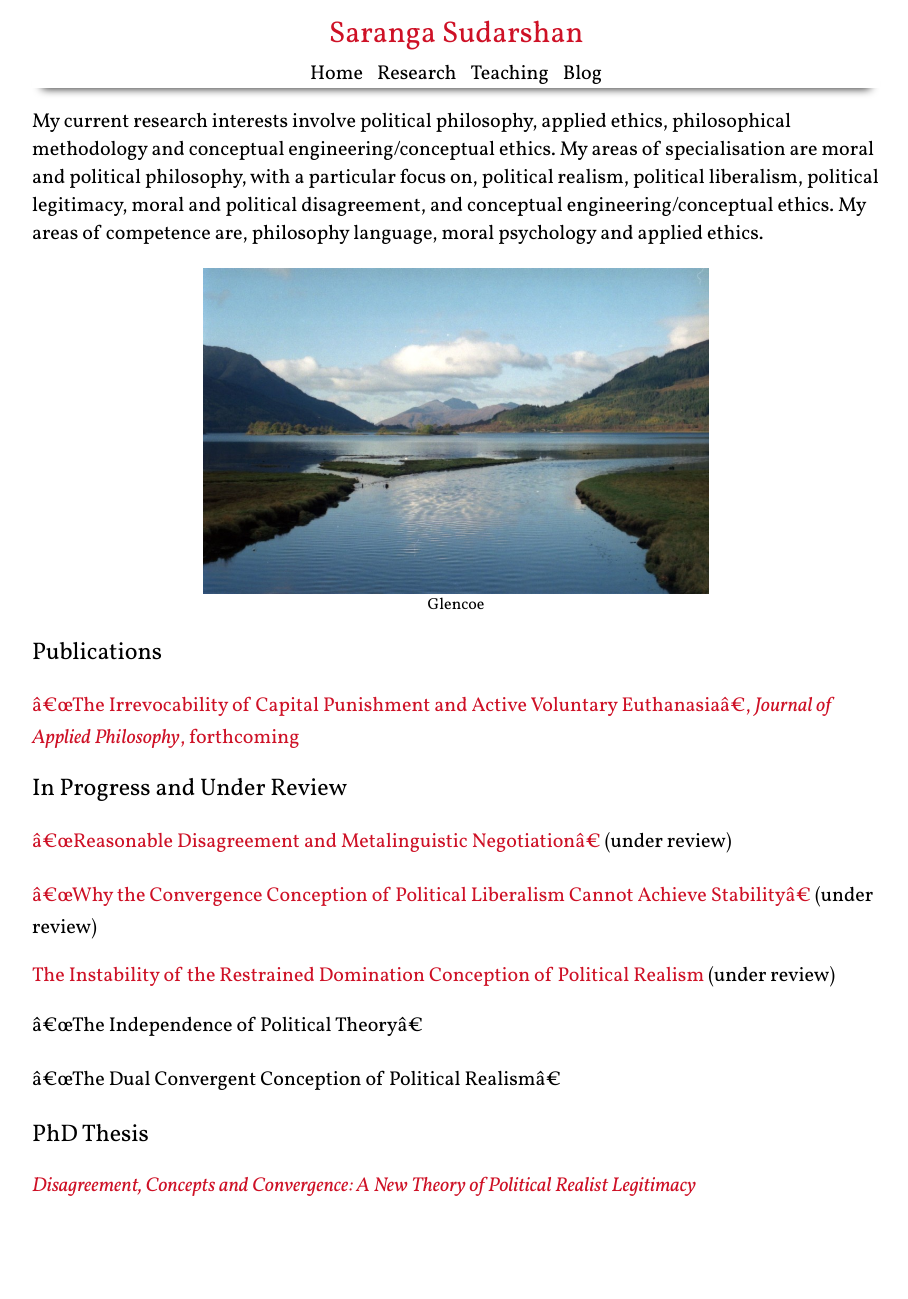
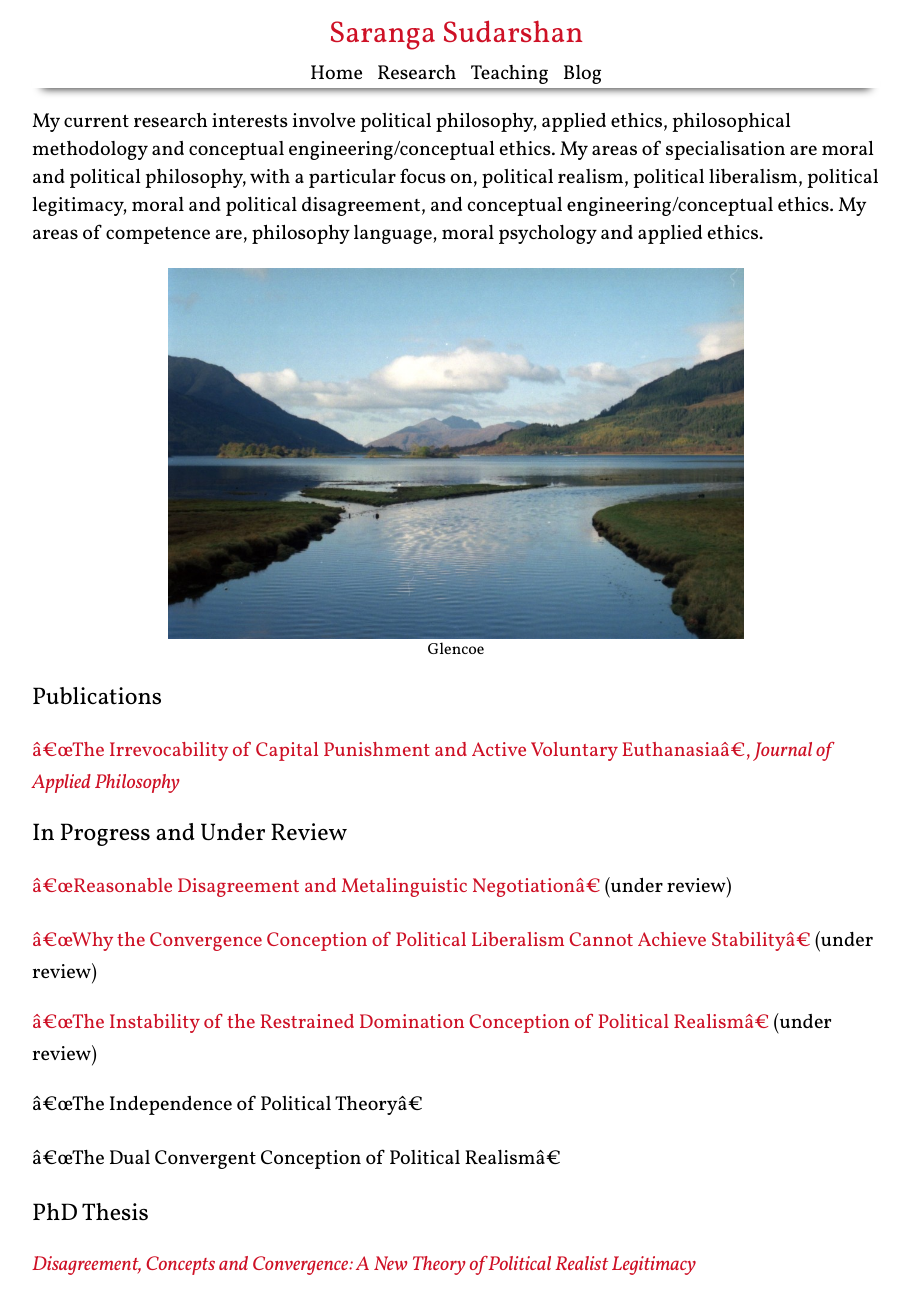
Before and after one commit to nsaranga/saranga.github.io, a Jekyll site: the page built from research.md, in a window 1280 px wide. Shown: the whole page, without its empty margins (184-1092 px from the left). Built offline with Jekyll 4.4.1, drawn with Linux system fonts in a browser that asks for light colours; before the commit the page ends 1220 px from its top, so only the background shows below that.

Commit message:
cap paper link

```diff
--- a/assets/sswp.css
+++ b/assets/sswp.css
@@ -22,7 +22,7 @@
 p, li{font-family:Vollkorn;font-weight:400;font-size:20px;text-align:left;}
 a{color:#ce1126;font-family:Vollkorn;font-weight:400;text-decoration:none}
 a:hover{color:#ce1126;text-decoration:underline}
-img{max-width:66%;height:auto;margin-left: auto;margin-right: auto;display:block;}
+img{max-width:75%;height:auto;margin-left: auto;margin-right: auto;display:block;}
 @media only screen and (max-width: 600px) {img{float:none;max-width:100%;height:auto;}}
 
 /*
--- a/research.md
+++ b/research.md
@@ -14,7 +14,7 @@
 
 ## Publications
 
-["The Irrevocability of Capital Punishment and Active Voluntary Euthanasia", *Journal of Applied Philosophy*, forthcoming](/assets/CapitalPunishmentEuthanasiaPaper.pdf)
+["The Irrevocability of Capital Punishment and Active Voluntary Euthanasia", *Journal of Applied Philosophy*](https://doi.org/10.1111/japp.12478)
 
 ## In Progress and Under Review
 
@@ -22,7 +22,7 @@
 
 ["Why the Convergence Conception of Political Liberalism Cannot Achieve Stability"](/assets/WhyConvergenceCannotAchieveStability.pdf) (under review)
 
-[The Instability of the Restrained Domination Conception of Political Realism](/assets/BetweenConsensusUnrestrainedCoercionPoliticalRealism.pdf) (under review)
+["The Instability of the Restrained Domination Conception of Political Realism"](/assets/BetweenConsensusUnrestrainedCoercionPoliticalRealism.pdf) (under review)
 
 "The Independence of Political Theory"
 
```
Also changed, not shown: 1 other file.
